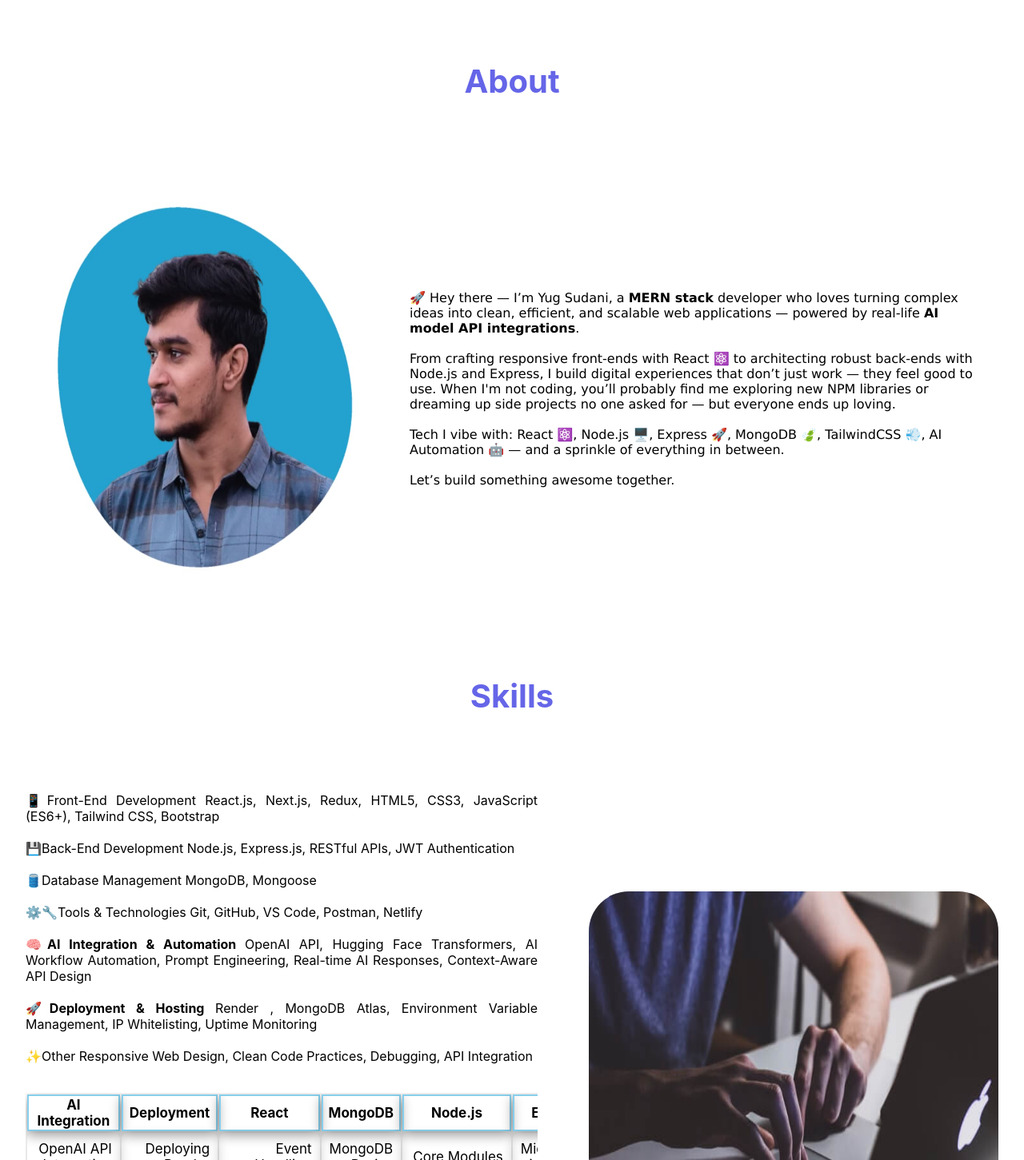
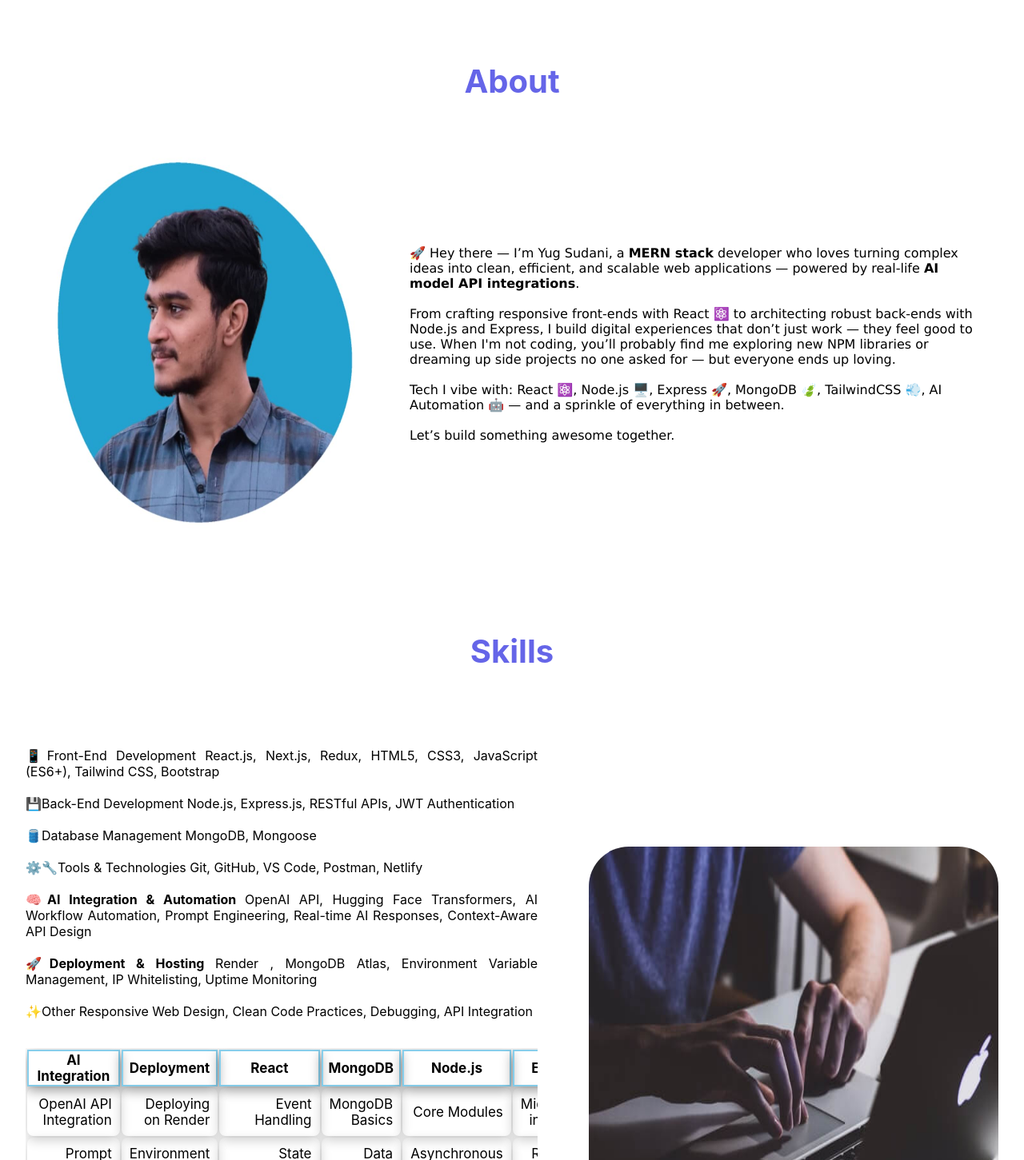
Before and after one commit to YugSudani/yug-portfolio, a React (Create React App) app: page / in a window 1280 px wide. Shown: the part 699-2150 px from the top of the page at 80% size. Built offline with nearby package versions, Linux system fonts and the light colour scheme.

Commit message:
css adjustments

```diff
--- a/src/App.css
+++ b/src/App.css
@@ -221,6 +221,7 @@ html,body{
 /* _______________________About section */
 
 .about_main_container{
+  margin-top: -7vh;
   height: 80vh;
   width: 100%;
   display: flex;
@@ -245,6 +246,7 @@ html,body{
   width: 55vw;
   font-family: Verdana, Geneva, Tahoma, sans-serif;
 }
+
 
 @media screen and (max-width:400px){
 
@@ -274,7 +276,7 @@ html,body{
   margin-left: 5vw;
 }
 }
-
+/* _________________Skill_________________________ */
 
 .skill_main_cnt{
   height: 115vh;
@@ -325,15 +327,15 @@ td{
 @media screen and (max-width:400px) {
 
   .skill_main_cnt{
-  height: 115vh;
+  height: 55vh;
   width: 100%;
-
+  margin-bottom: -25vh;
 }
 
 .skill_text_cnt{
-  height: 45vh;
+  height: 55vh;
   width: 85vw;
-  margin-top: -70vh;
+  margin-top: -60vh;
   text-align: justify;
 }
 .skill_tbl_container{
@@ -355,13 +357,21 @@ td{
 }
 
 .skill_img_{
- display: none;
+  display: none;
 }
 
 }
 
 
 
+
+@media screen and (max-width:1300px){
+  .skill_main_cnt{
+    height: 175vh;
+    margin-top: -30vh;
+
+  }
+}
 
 
 
@@ -391,6 +401,7 @@ td{
     justify-content: space-around;
     flex-wrap: wrap;
     align-items: center;
+    margin-top: -0vh;
   }
 
   .work_img{
```
